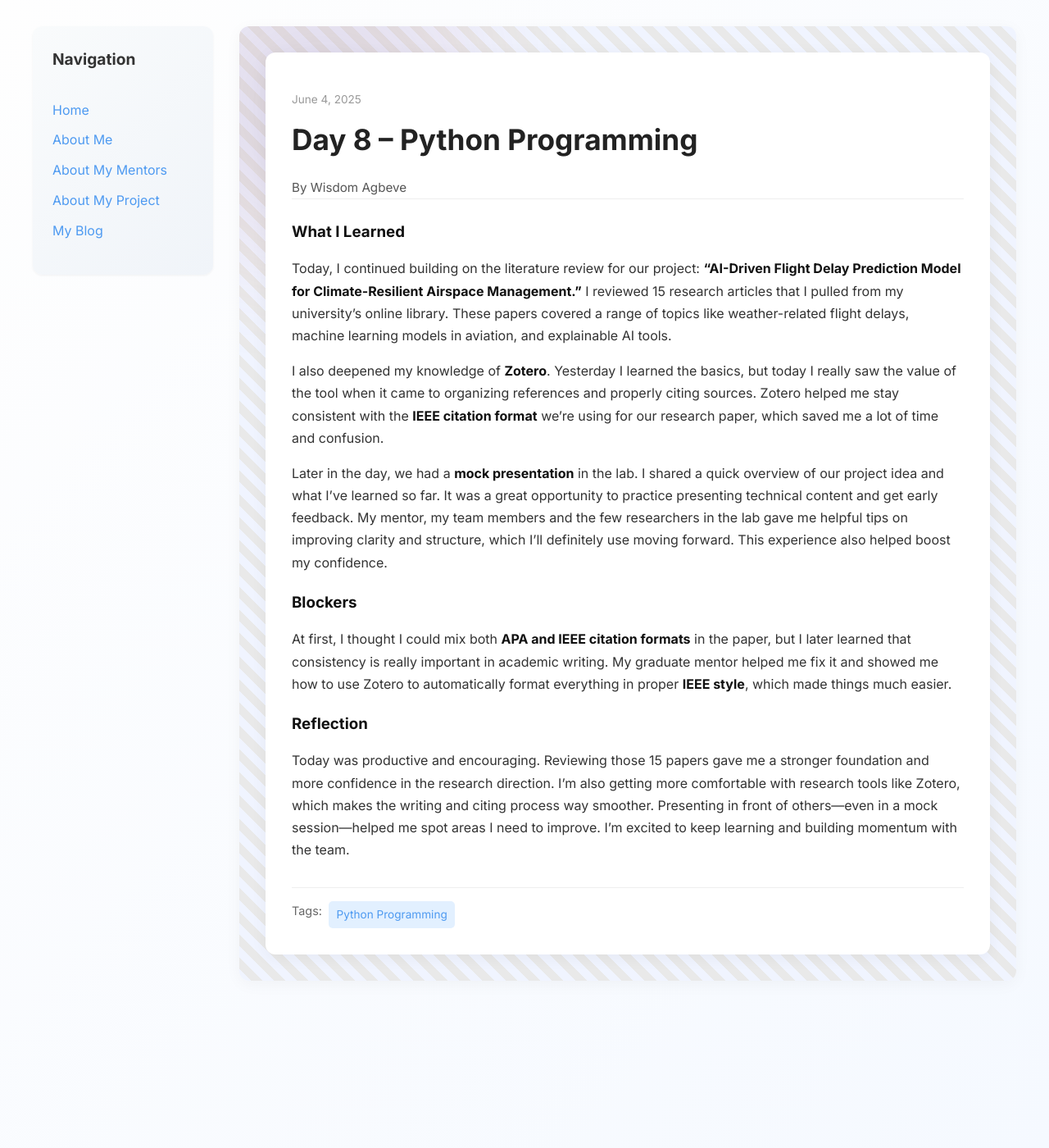
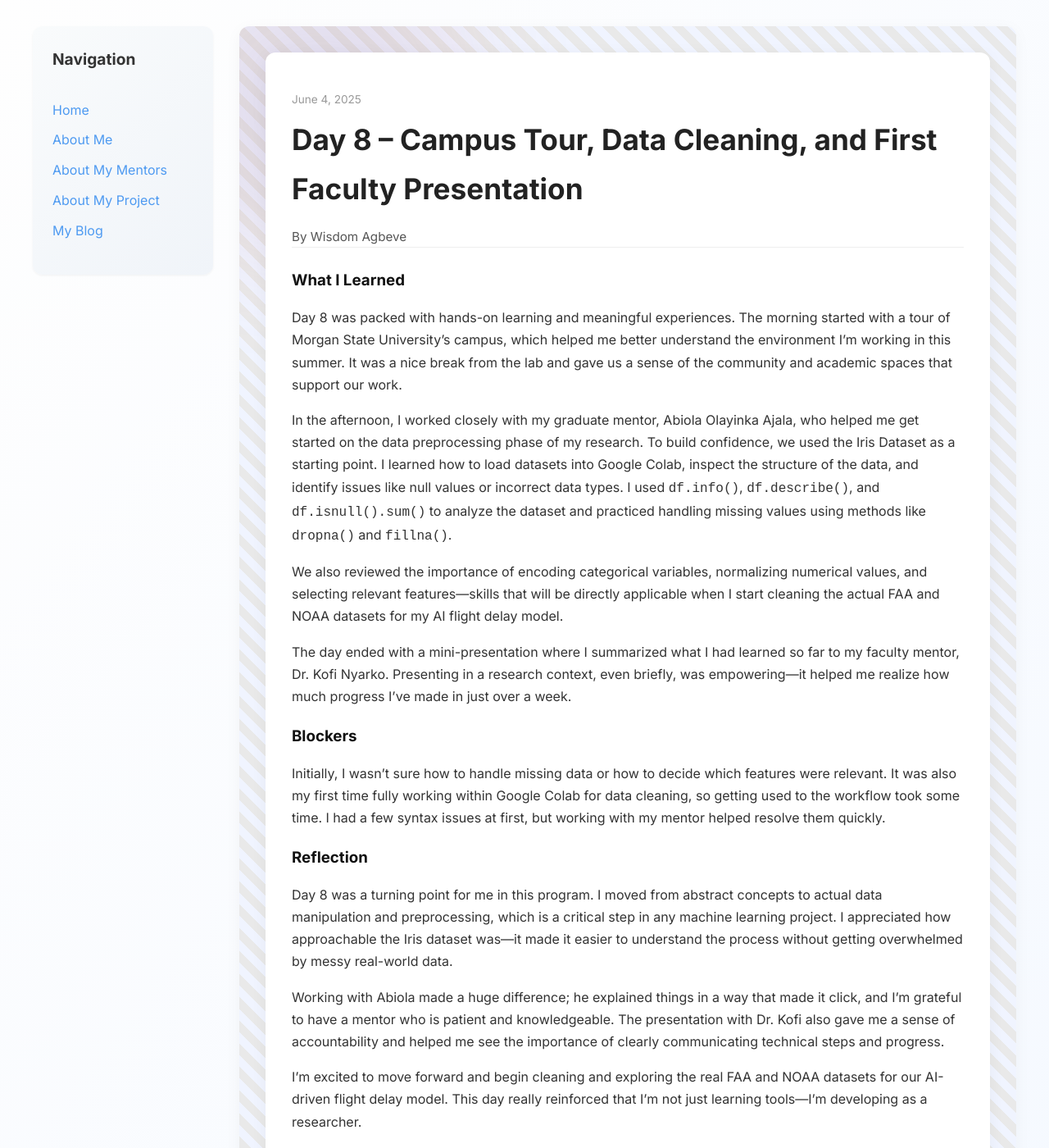
Before and after one commit to wisdomagbeve01/wisdomagbeve01.github.io, a Jekyll site: the page built from _posts/2025-06-03-day-8.md, in a window 1280 px wide and 1400 px high. Shown: the whole window at 82% size. Built offline with Jekyll 4.4.1, drawn with Linux system fonts in a browser that asks for light colours; some of the changed text lies outside the part shown.

Commit message:
Update 2025-06-03-day-8.md

```diff
--- a/_posts/2025-06-03-day-8.md
+++ b/_posts/2025-06-03-day-8.md
@@ -1,22 +1,27 @@
 ---
 layout: post
-title: "Day 8 – Python Programming"
+title: "Day 8 – Campus Tour, Data Cleaning, and First Faculty Presentation"
 date: 2025-06-04
 author: Wisdom Agbeve
 permalink: /day8.html
-tags: ["Python Programming"]
+tags: ["Data Cleaning", "Google Colab", "Python", "Mentorship", "Presentation", "Iris Dataset", "AI Research"]
 
 what_i_learned: |
-  Today, I continued building on the literature review for our project: **“AI-Driven Flight Delay Prediction Model for Climate-Resilient Airspace Management.”** I reviewed 15 research articles that I pulled from my university’s online library. These papers covered a range of topics like weather-related flight delays, machine learning models in aviation, and explainable AI tools.
+  Day 8 was packed with hands-on learning and meaningful experiences. The morning started with a tour of Morgan State University’s campus, which helped me better understand the environment I’m working in this summer. It was a nice break from the lab and gave us a sense of the community and academic spaces that support our work.
 
-  I also deepened my knowledge of **Zotero**. Yesterday I learned the basics, but today I really saw the value of the tool when it came to organizing references and properly citing sources. Zotero helped me stay consistent with the **IEEE citation format** we're using for our research paper, which saved me a lot of time and confusion.
+  In the afternoon, I worked closely with my graduate mentor, Abiola Olayinka Ajala, who helped me get started on the data preprocessing phase of my research. To build confidence, we used the Iris Dataset as a starting point. I learned how to load datasets into Google Colab, inspect the structure of the data, and identify issues like null values or incorrect data types. I used `df.info()`, `df.describe()`, and `df.isnull().sum()` to analyze the dataset and practiced handling missing values using methods like `dropna()` and `fillna()`.
 
-  Later in the day, we had a **mock presentation** in the lab. I shared a quick overview of our project idea and what I’ve learned so far. It was a great opportunity to practice presenting technical content and get early feedback. My mentor, my team members and the few researchers in the lab gave me helpful tips on improving clarity and structure, which I’ll definitely use moving forward. This experience also helped boost my confidence.
+  We also reviewed the importance of encoding categorical variables, normalizing numerical values, and selecting relevant features—skills that will be directly applicable when I start cleaning the actual FAA and NOAA datasets for my AI flight delay model.
+
+  The day ended with a mini-presentation where I summarized what I had learned so far to my faculty mentor, Dr. Kofi Nyarko. Presenting in a research context, even briefly, was empowering—it helped me realize how much progress I’ve made in just over a week.
 
 blockers: |
-  At first, I thought I could mix both **APA and IEEE citation formats** in the paper, but I later learned that consistency is really important in academic writing. My graduate mentor helped me fix it and showed me how to use Zotero to automatically format everything in proper **IEEE style**, which made things much easier.
-
+  Initially, I wasn’t sure how to handle missing data or how to decide which features were relevant. It was also my first time fully working within Google Colab for data cleaning, so getting used to the workflow took some time. I had a few syntax issues at first, but working with my mentor helped resolve them quickly.
 
 reflection: |
-  Today was productive and encouraging. Reviewing those 15 papers gave me a stronger foundation and more confidence in the research direction. I’m also getting more comfortable with research tools like Zotero, which makes the writing and citing process way smoother. Presenting in front of others—even in a mock session—helped me spot areas I need to improve. I’m excited to keep learning and building momentum with the team.
+  Day 8 was a turning point for me in this program. I moved from abstract concepts to actual data manipulation and preprocessing, which is a critical step in any machine learning project. I appreciated how approachable the Iris dataset was—it made it easier to understand the process without getting overwhelmed by messy real-world data.
+
+  Working with Abiola made a huge difference; he explained things in a way that made it click, and I’m grateful to have a mentor who is patient and knowledgeable. The presentation with Dr. Kofi also gave me a sense of accountability and helped me see the importance of clearly communicating technical steps and progress.
+
+  I'm excited to move forward and begin cleaning and exploring the real FAA and NOAA datasets for our AI-driven flight delay model. This day really reinforced that I’m not just learning tools—I’m developing as a researcher.
 ---
```
